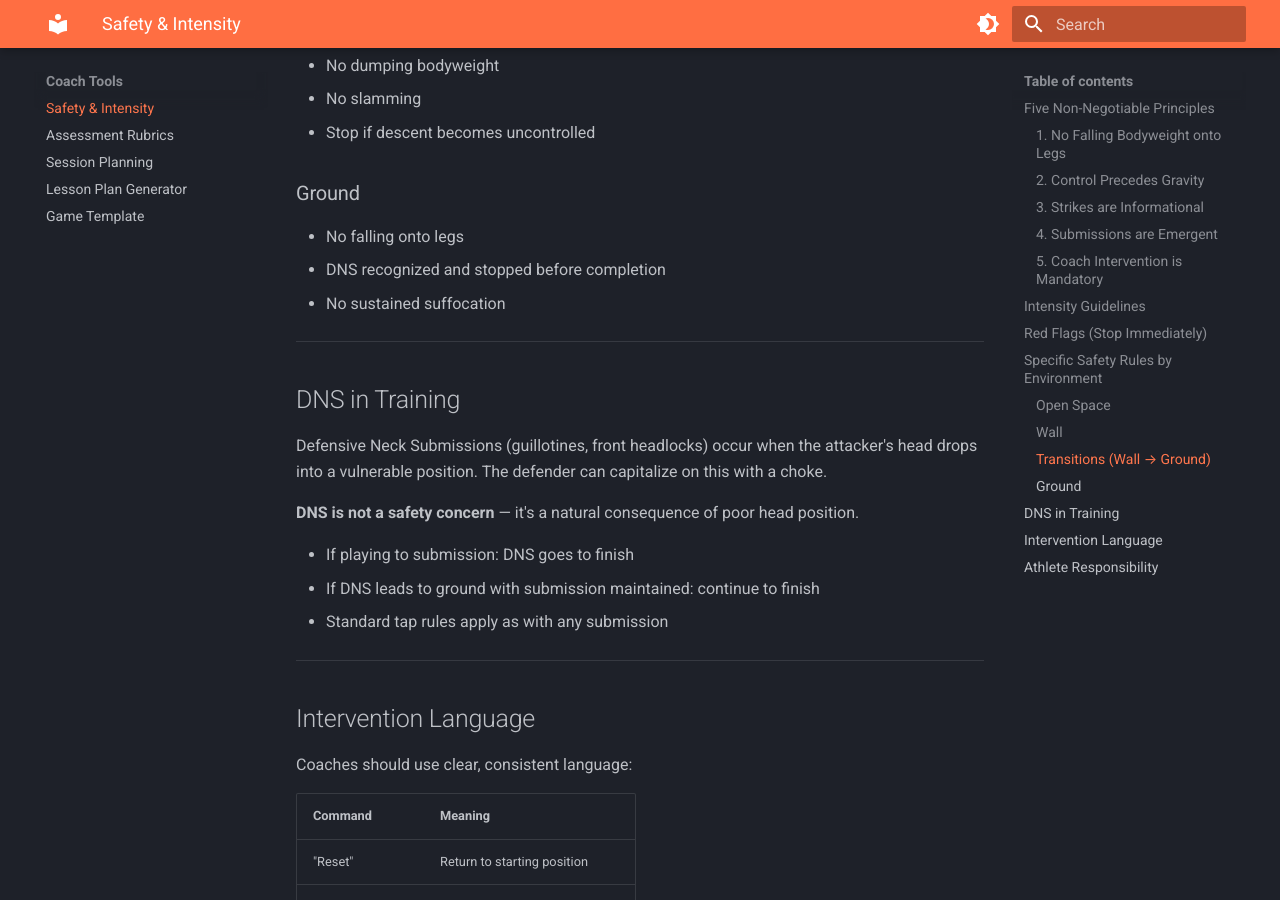
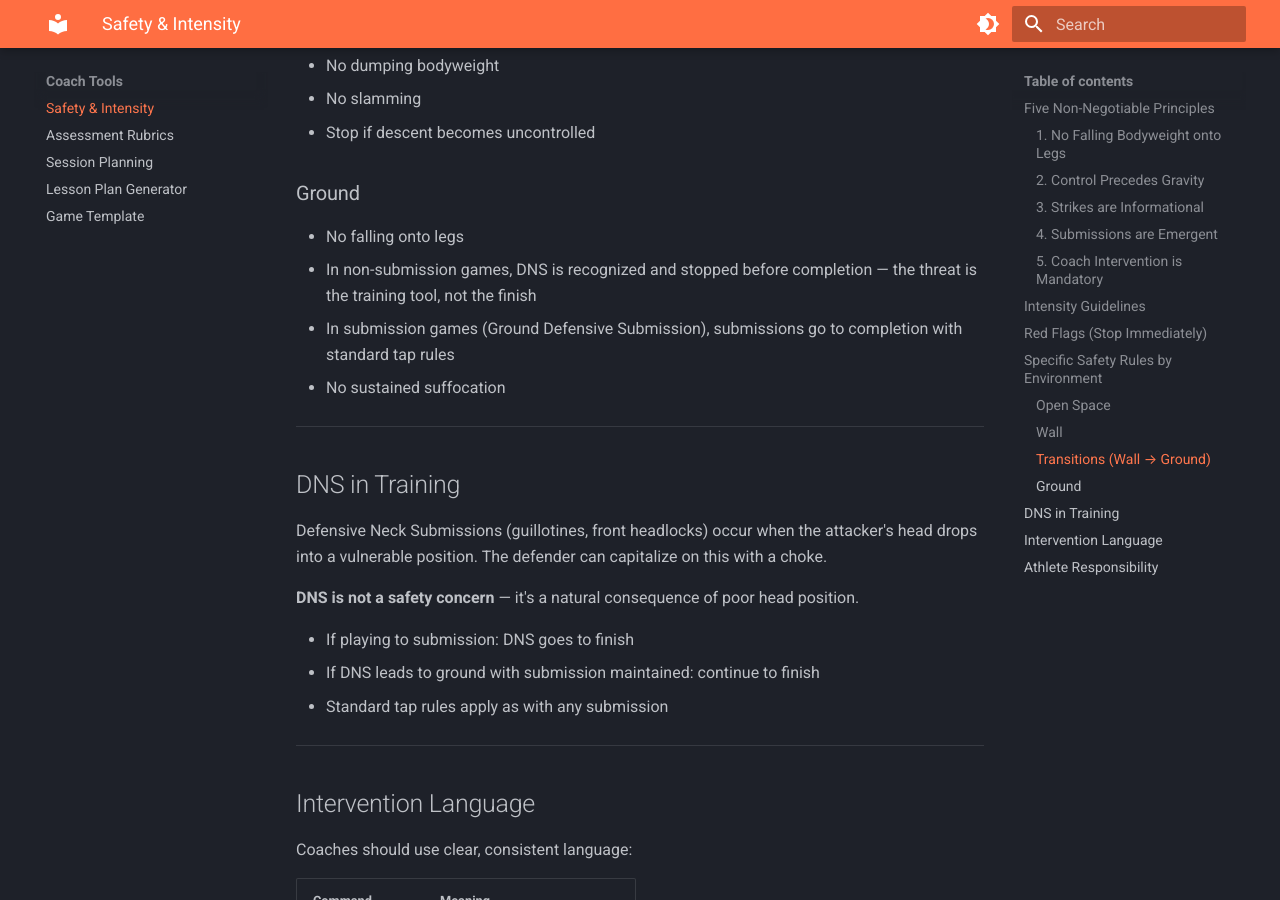
Before and after one commit to ACalienes/Ecological-MMA-Game-System, an MkDocs documentation site: the page built from docs/tools/safety.md, in a window 1280 px wide and 900 px high, scrolled down 3078 px. Built offline with MkDocs 1.6.1 and Material for MkDocs 9.7.7, drawn with Linux system fonts in a browser that asks for light colours.

Commit message:
Fix issues caught in self-review
- Fix winning-the-circle.md frontmatter: wall-pin → tko-pin in
  related_concepts (body link was fixed but YAML was missed)
- Fix DNS contradiction in safety.md Ground section: clarify that
  DNS is stopped before completion in non-submission games but goes
  to finish in dedicated submission games (Ground Defensive Submission)

https://claude.ai/code/session_01W6L9iN6i8Esn27oLFKnaT8

```diff
--- a/docs/tools/safety.md
+++ b/docs/tools/safety.md
@@ -98,7 +98,8 @@ When red flags appear, **stop the game** and reassess:
 ### Ground
 
 - No falling onto legs
-- DNS recognized and stopped before completion
+- In non-submission games, DNS is recognized and stopped before completion — the threat is the training tool, not the finish
+- In submission games (Ground Defensive Submission), submissions go to completion with standard tap rules
 - No sustained suffocation
 
 ---
```
Also changed, not shown: docs/concepts/winning-the-circle.md (+1 -1 lines).
